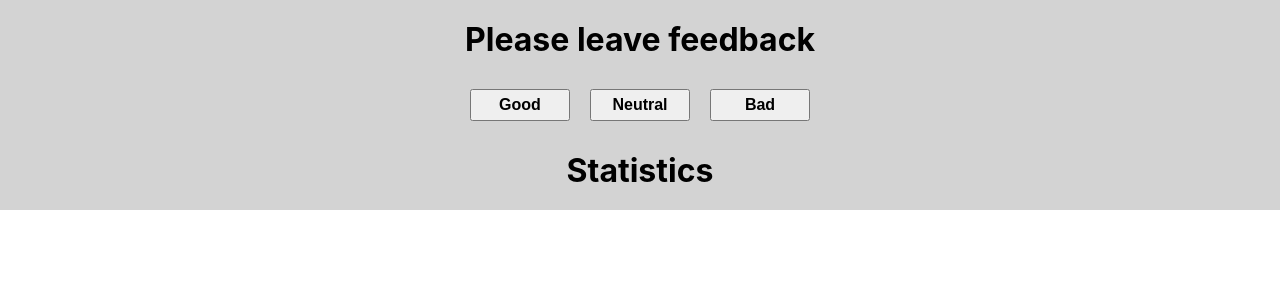
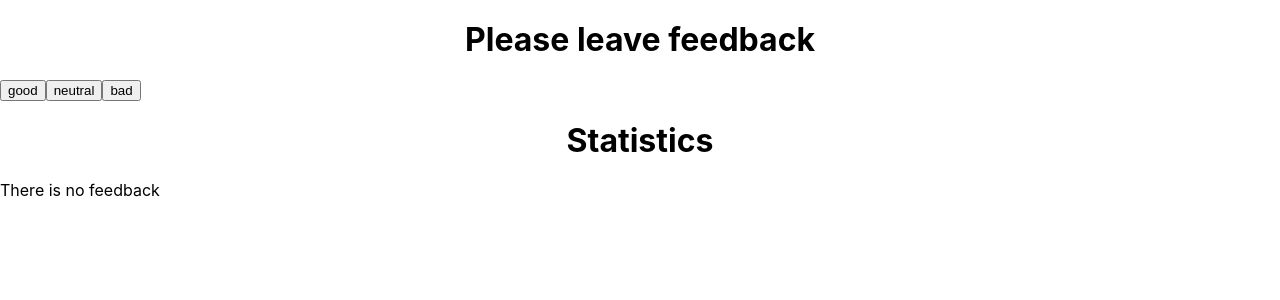
Before and after one commit to olegkrop/goit-react-hw-04-feedback, a React (Create React App) app: page / in a window 1280 px wide. Shown: the top 300 px of the page. Built offline with nearby package versions, Linux system fonts and the light colour scheme.

Commit message:
feat: Statistics & Notification

```diff
--- a/src/components/App.jsx
+++ b/src/components/App.jsx
@@ -1,7 +1,8 @@
-import React, { Component } from 'react';
+import { Component } from 'react';
 import { Section } from './Section/Section';
+import { Statistics } from './Statistics/Statistics';
 import { FeedbackOptions } from './FeedbackOptions/FeedbackOptions';
-
+import { Notification } from './Notification/Notification';
 import style from './App.module.css';
 
 export class App extends Component {
@@ -19,21 +20,48 @@ export class App extends Component {
     bad: this.props.bad,
   };
 
-  handleFeedback = button => {
+  onFeedback = button => {
     const { name } = button.currentTarget;
     this.setState(state => ({
-      [name]: ++state[name],
+      [name]: state[name] + 1,
     }));
   };
 
+  countTotalFeedback() {
+    return this.state.good + this.state.neutral + this.state.bad;
+  }
+
+  countPositiveFeedbackPercentage(totalFeedback) {
+    const positiveFeedback = Math.round(
+      (this.state.good * 100) / totalFeedback
+    );
+    return totalFeedback === 0 ? totalFeedback : positiveFeedback;
+  }
+
   render() {
+    const total = this.countTotalFeedback();
     return (
       <>
-        <div className={style.app}>
+        <div className={style.boxApp}>
           <Section title="Please leave feedback">
-            <FeedbackOptions options={this.state} />
+            <FeedbackOptions
+              options={this.state}
+              onLeaveFeedback={this.onFeedback}
+            />
           </Section>
-          <Section title="Statistics"></Section>
+          <Section title="Statistics">
+            {total ? (
+              <Statistics
+                good={this.state.good}
+                neutral={this.state.neutral}
+                bad={this.state.bad}
+                total={total}
+                positivePercentage={this.countPositiveFeedbackPercentage(total)}
+              />
+            ) : (
+              <Notification message="There is no feedback"></Notification>
+            )}
+          </Section>
         </div>
       </>
     );
--- a/src/components/FeedbackOptions/FeedbackOptions.jsx
+++ b/src/components/FeedbackOptions/FeedbackOptions.jsx
@@ -6,20 +6,17 @@ export class FeedbackOptions extends Component {
   render() {
     const { options, onLeaveFeedback } = this.props;
     const stateOptions = Object.keys(options);
-    function capitalizeFirstLetter(string) {
-      return string.charAt(0).toUpperCase() + string.slice(1);
-    }
     return (
       <>
         <div>
           {stateOptions.map(option => (
             <button
-              className={style.feedback}
+              className={style.feedbackButton}
               type="button"
               onClick={onLeaveFeedback}
               name={option}
             >
-              {capitalizeFirstLetter(option)}
+              {option}
             </button>
           ))}
         </div>
--- /dev/null
+++ b/src/components/Notification/Notification.jsx
@@ -0,0 +1,18 @@
+import React, { Component } from 'react';
+import PropTypes from 'prop-types';
+import style from './Notification.module.css';
+
+export class Notification extends Component {
+  render() {
+    const { message } = this.props;
+    return (
+      <>
+        <span className={style.notificationText}>{message}</span>
+      </>
+    );
+  }
+}
+
+Notification.propTypes = {
+  message: PropTypes.string.isRequired,
+};
--- /dev/null
+++ b/src/components/Statistics/Statistics.jsx
@@ -0,0 +1,28 @@
+import React, { Component } from 'react';
+import PropTypes from 'prop-types';
+import style from './Statistics.module.css';
+
+export class Statistics extends Component {
+  render() {
+    const { good, neutral, bad, total, positivePercentage } = this.props;
+    return (
+      <>
+        <div className={style.statisticsItem}>
+          <span> Good: {good} </span>
+          <span> Neutral: {neutral} </span>
+          <span> Bad: {bad} </span>
+          <span> Total: {total} </span>
+          <span> Positive feedback: {positivePercentage}% </span>
+        </div>
+      </>
+    );
+  }
+}
+
+Statistics.propTypes = {
+  good: PropTypes.number.isRequired,
+  neutral: PropTypes.number.isRequired,
+  bad: PropTypes.number.isRequired,
+  total: PropTypes.number.isRequired,
+  positivePercentage: PropTypes.number.isRequired,
+};
```
Also changed, not shown: src/components/Notification/Notification.module.css (added), src/components/Statistics/Statistics.module.css (added).
